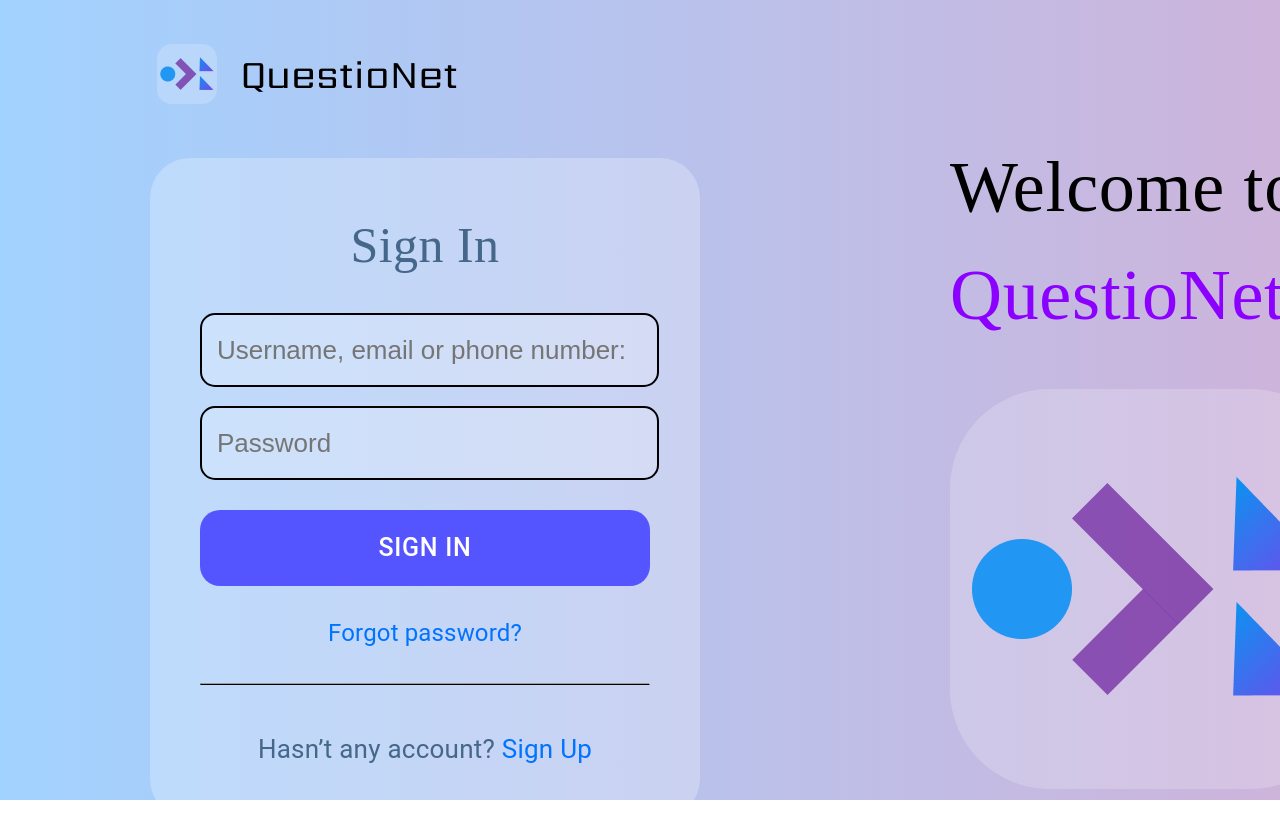
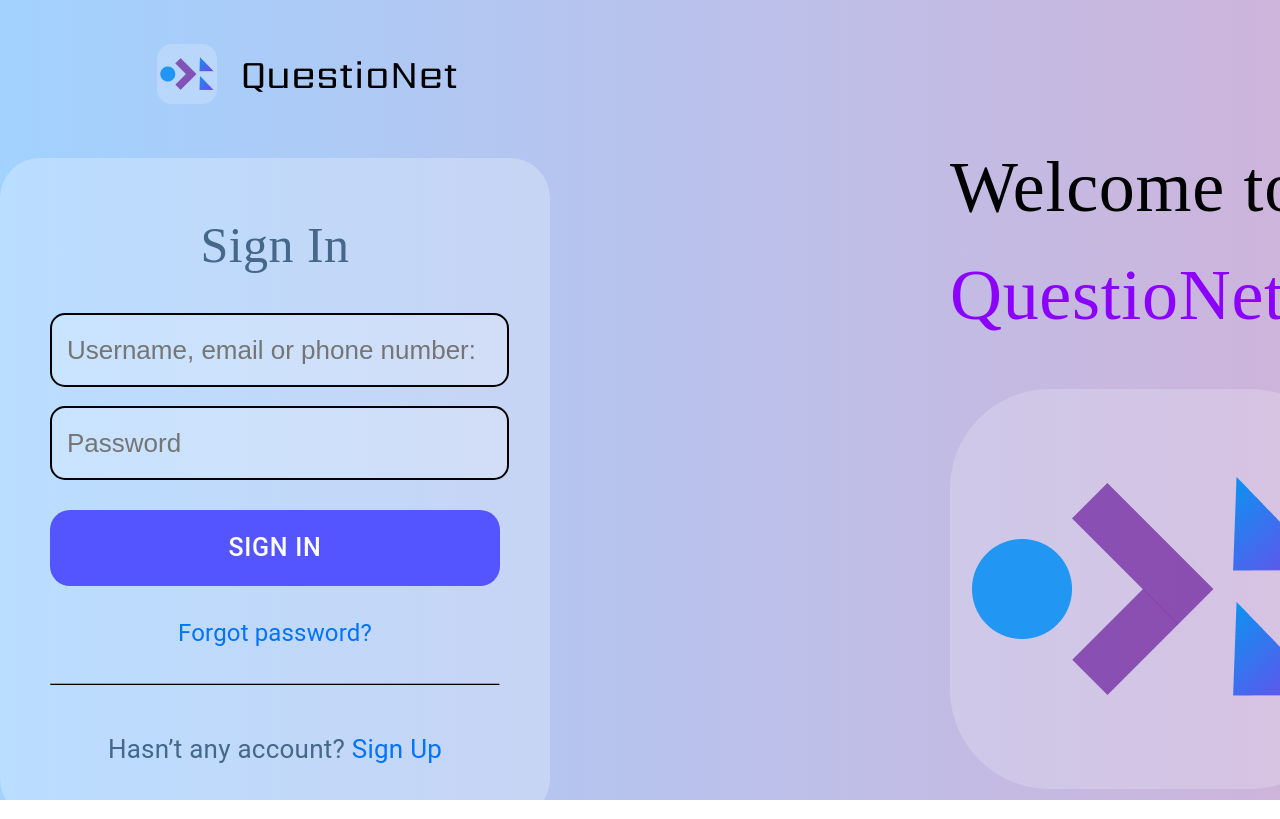
Before and after one commit to SuperiorPrv/QuestioNet, a React (Vite) app: page / in a window 1280 px wide. Shown: the top 819 px of the page. Built offline with nearby package versions, Linux system fonts and the light colour scheme; a web font is replaced by a local one.

Commit message:
update Sign In v2

```diff
--- a/src/pages/clientPages/signIn/SignIn.jsx
+++ b/src/pages/clientPages/signIn/SignIn.jsx
@@ -11,9 +11,9 @@ const SignIn = () => {
 
 
      </Box >
-     <Box sx={{display:"flex",alignItems:"center",justifyContent:"space-between",width:"1350px"}}>
+     <Box sx={{display:"flex",alignItems:"center",justifyContent:"space-between",width:"1350px",margin:"auto"}}>
 <Box>
-  <Box sx={{width:"450px",borderRadius:"40px",backgroundColor:"#FFFFFF40",marginTop:"50px",marginLeft:"150px",p:"50px"}}>
+  <Box sx={{width:"450px",borderRadius:"40px",backgroundColor:"#FFFFFF40",marginTop:"50px",p:"50px"}}>
     <Typography className="sarpanch-regular" sx={{fontFamily:"'Roboto Serif'",textAlign:"center",fontSize:"50px",color:"#456789",mb:"30px"}}>Sign In</Typography>
     <input type="text" placeholder="Username, email or phone number:" style={{width:"425px",padding:"0px 15px",backgroundColor:"#FFFFFF33",height:"70px",borderRadius:"15px",fontSize:"26px",border:"2px solid black"}} />
     <input type="text" placeholder="Password" style={{width:"425px",padding:"0px 15px",backgroundColor:"#FFFFFF33",height:"70px",borderRadius:"15px",fontSize:"26px",marginTop:"19px",border:"2px solid black"}} />
```
